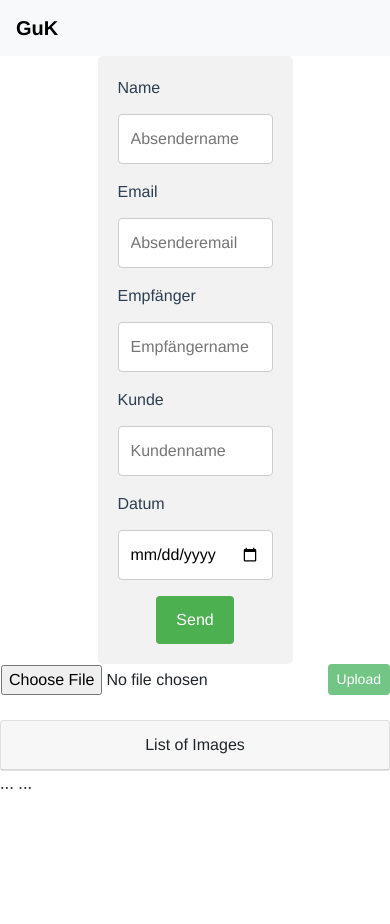
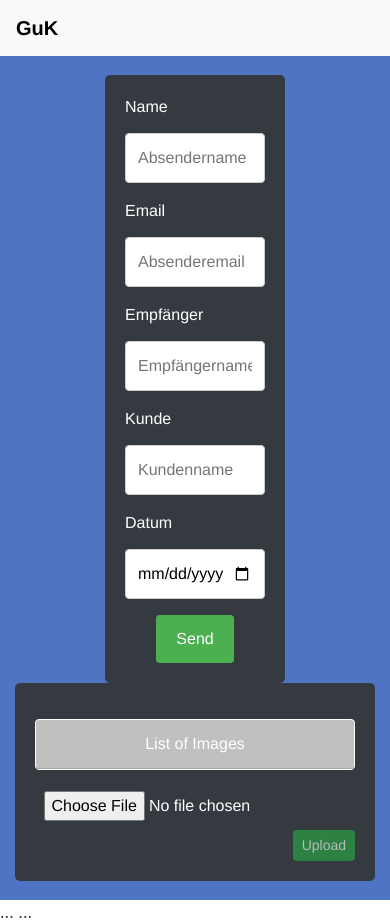
Before and after one commit to Melliim/GuK-Melde-App-Frontend, a Vue app: page /upload in a window 390 px wide. Before the commit the page ends 844 px from the top, so only its background shows below. Built offline with nearby package versions, Linux system fonts and the light colour scheme.

Commit message:
1st modification CSS

```diff
--- a/src/App.vue
+++ b/src/App.vue
@@ -34,4 +34,5 @@ nav a {
 nav a.router-link-exact-active {
   color: #42b983;
 }
+
 </style>
--- a/src/components/ContactForm.vue
+++ b/src/components/ContactForm.vue
@@ -98,13 +98,15 @@ export default {
   margin:auto;
   text-align: center;
   border-radius: 5px;
-  background-color: #f2f2f2;
+  background-color: #343a40;
   padding: 20px;
   width: 50%;
 }
 
 label {
   float: left;
+  color: #fff;
+
 }
 
 input[type=text], [type=email], [type=text], [type=text], [type=date] {
@@ -130,4 +132,6 @@ input[type=submit] {
 input[type=submit]:hover {
   background-color: #45a049;
 }
+
+
 </style>
--- a/src/components/DashBoard.vue
+++ b/src/components/DashBoard.vue
@@ -1,10 +1,10 @@
 <template>
 
-  <section class="vh-100" style="background-color: #eee;" >
-    <div  >
+  <section class="vh-100" >
+    <div >
       <div class="row justify-content-center align-items-center " >
         <div class="col col-lg-9  ">
-          <div class="card rounded-3" >
+          <div class="card rounded-3 custom-card mt-5" >
             <div class="card-body p-4">
 
               <h4 class="text-center my-3 pb-3">Übersicht</h4>
@@ -46,9 +46,9 @@
       </div>
     </div>
   </section>
-  <div v-for="km in krankmeldungen" :key="km.id">
-  <p v-if="km.mitarbeiter.sexIsFemale">{{km.mitarbeiter.nachname}}</p>
-  </div>
+<!--  <div v-for="km in krankmeldungen" :key="km.id">-->
+<!--  <p v-if="km.mitarbeiter.sexIsFemale">{{km.mitarbeiter.nachname}}</p>-->
+<!--  </div>-->
 </template>
 
 
--- a/src/components/UploadImage.vue
+++ b/src/components/UploadImage.vue
@@ -1,22 +1,37 @@
 <template>
-  <div>
+  <div class="upload-image">
+    <div class="card mt-3">
+      <div class="card-header">List of Images</div>
+      <ul class="list-group list-group-flush">
+        <li
+          class="list-group-item"
+          v-for="(image, index) in imageInfos"
+          :key="index"
+        >
+          <a :href="image.url">{{ image.name }}</a>
+        </li>
+      </ul>
+    </div>
+
+    <div class="space"></div>
+
     <div class="row">
-      <div class="col-8">
+      <div class="col-lg-6">
         <label class="btn btn-default p-0">
           <input
             type="file"
             accept="image/*"
             ref="file"
             @change="selectImage"
-            />
+          />
         </label>
       </div>
-      <div class="col-4">
+      <div class="col-lg-6">
         <button
           class="btn btn-success btn-sm float-right"
           :disabled="!currentImage"
           @click="upload"
-          >
+        >
           Upload
         </button>
       </div>
@@ -29,30 +44,16 @@
         aria-valuemin="0"
         aria-valuemax="100"
         :style="{ width: progress + '%' }"
-        >
+      >
         {{ progress }}
       </div>
     </div>
-    <div v-if="previewImage">
-      <div>
-        <img class="preview my-3" :src="previewImage" alt="" />
-      </div>
+    <div v-if="previewImage" class="image-preview">
+      <img class="preview" :src="previewImage" alt="" />
     </div>
 
     <div v-if="message" class="alert alert-secondary" role="alert">
       {{ message }}
-    </div>
-    <div class="card mt-3">
-      <div class="card-header">List of Images</div>
-      <ul class="list-group list-group-flush">
-        <li
-          class="list-group-item"
-          v-for="(image, index) in imageInfos"
-          :key="index"
-          >
-          <a :href="image.url">{{ image.name }}</a>
-        </li>
-      </ul>
     </div>
   </div>
 </template>
@@ -61,9 +62,9 @@
 import UploadService from "../services/UploadFilesService";
 
 export default {
-  name: 'upload-image',
-  data(){
-    return{
+  name: 'UploadImage',
+  data() {
+    return {
       currentImage: undefined,
       previewImage: undefined,
 
@@ -74,13 +75,13 @@ export default {
     };
   },
   methods: {
-    selectImage(){
+    selectImage () {
       this.currentImage = this.$refs.file.files.item(0);
       this.previewImage = URL.createObjectURL(this.currentImage);
       this.progress = 0;
       this.message = "";
     },
-    upload(){
+    upload () {
       this.progress = 0;
       UploadService.upload(this.currentImage, (event) => {
         this.progress = Math.round((100 * event.loaded) / event.total);
@@ -96,17 +97,69 @@ export default {
           this.progress = 0;
           this.message = "Could not upload the image! " + err;
           this.currentImage = undefined;
-        })
+        });
     },
-    mounted(){
-      UploadService.getFiles().then(response => {
+    mounted () {
+      UploadService.getFiles().then((response) => {
         this.imageInfos = response.data;
-      })
-    }
+      });
+    },
   }
 };
 </script>
 
 <style scoped>
+.upload-image {
+  max-width: 500px;
+  margin: 0 auto;
+  background-color: #343a40;
+  padding: 20px;
+  border-radius: 5px;
+}
 
+.image-preview {
+  text-align: center;
+  margin-top: 10px;
+}
+
+.preview {
+  max-width: 100%;
+  height: auto;
+  max-height: 300px;
+}
+
+.upload-image input[type="file"] {
+  color: #fff;
+  background-color: #343a40;
+  border-color: #343a40;
+}
+
+.upload-image .progress-bar-info {
+  background-color: #007bff;
+}
+
+.upload-image .alert-secondary {
+  background-color: #343a40;
+  color: #fff;
+}
+
+.upload-image .card {
+  background-color: white;
+  border-color: white;
+}
+
+.upload-image .card-header {
+  background-color: silver;
+  color: #fff;
+}
+
+.upload-image .list-group-item {
+  background-color: #343a40;
+  border-color: #343a40;
+  color: #fff;
+}
+
+.space {
+  height: 20px;
+}
 </style>
--- a/src/main.js
+++ b/src/main.js
@@ -5,4 +5,5 @@ import router from './router'
 import 'bootstrap/dist/css/bootstrap.min.css'
 import 'bootstrap/dist/js/bootstrap.bundle.min.js'
 
+
 createApp(App).use(router).mount('#app')
--- a/src/views/BoardView.vue
+++ b/src/views/BoardView.vue
@@ -1,7 +1,9 @@
 <template>
-
-  <DashBoard :krankmeldungen="krankmeldungen" :employees="employees"></DashBoard>
-
+  <div class="board-view">
+    <div class="container">
+    <DashBoard :krankmeldungen="krankmeldungen" :employees="employees"></DashBoard>
+    </div>
+  </div>
 </template>
 
 
@@ -53,6 +55,9 @@ export default {
 
 
 <style>
+.board-view {
+  background-color: #4f74c4;
 
+}
 
 </style>
--- a/src/views/HomeView.vue
+++ b/src/views/HomeView.vue
@@ -1,6 +1,12 @@
 <template>
-    <contact-form></contact-form>
-  <UploadImage></UploadImage>
+  <div class="home-view">
+    <div class="container">
+    <div class="flex-container">
+      <contact-form></contact-form>
+      <UploadImage></UploadImage>
+    </div>
+    </div>
+  </div>
 </template>
 
 <script>
@@ -18,3 +24,30 @@ export default {
   }
 }
 </script>
+
+<style scoped>
+.home-view {
+  background-color: #4f74c4;
+  min-height: 100vh;
+  display: flex;
+  justify-content: center;
+  align-items: center;
+
+}
+
+.container {
+  max-width: 1200px;
+  margin: 0 auto;
+}
+
+.flex-container {
+  display: flex;
+  justify-content: space-between;
+}
+
+@media (max-width: 768px) {
+  .flex-container {
+    flex-direction: column;
+  }
+}
+</style>
--- a/src/views/LoginView.vue
+++ b/src/views/LoginView.vue
@@ -1,5 +1,7 @@
 <template>
-  <LoginForm></LoginForm>
+  <div class="login-view">
+    <LoginForm></LoginForm>
+  </div>
 </template>
 
 <script>
@@ -12,3 +14,9 @@ export default {
   }
 }
 </script>
+
+<style scoped>
+.login-view {
+  background-color: #4f74c4;
+}
+</style>
```
Also changed, not shown: src/components/LoginForm.vue (line endings or trailing spaces), 1 other file (tests, documents, lock files or other folders).
